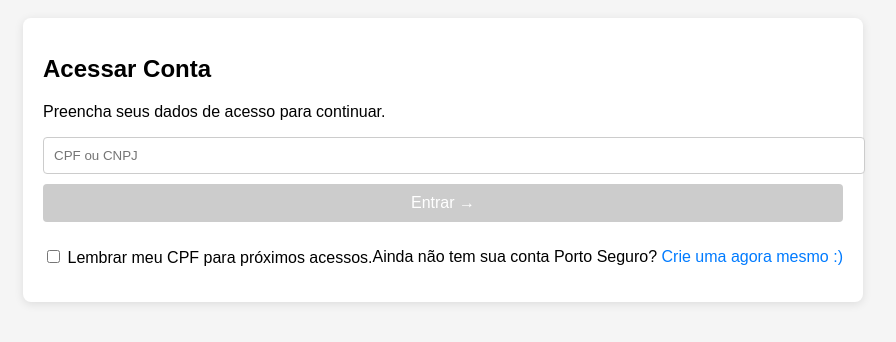
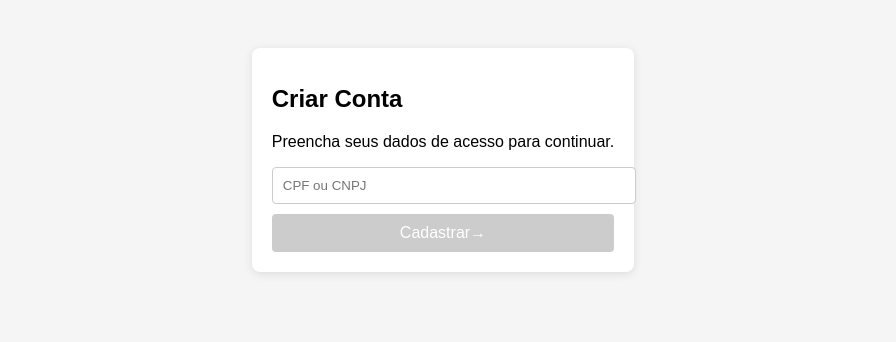
Before and after one commit to yunkbaza/HTML-CSS_Porto, a plain HTML site: page links/criar_conta.html in a window 1280 px wide. Shown: the part 240-582 px from the top of the page, without its empty margins (197-1093 px from the left). Drawn offline with Linux system fonts and the light colour scheme.

Commit message:
Links arrumados

```diff
--- a/links/criar_conta.html
+++ b/links/criar_conta.html
@@ -11,23 +11,17 @@
         crossorigin="anonymous" referrerpolicy="no-referrer" />
 </head>
 <body>
-    <form>
+<form>
     <div class="container">
         <div class="back-arrow">
 
         </div>
-        <h1>Acessar Conta</h1>
+        <h1>Criar Conta</h1>
         <p>Preencha seus dados de acesso para continuar.</p>
         <form>
             <input type="text" placeholder="CPF ou CNPJ">
-            <button type="button" disabled>Entrar <span class="button-icon">&rarr;</span></button>
+            <button type="button" disabled>Cadastrar<span class="button-icon">&rarr;</span></button>
         </form>
-        <div class="options">
-            <label>
-                <input type="checkbox"> Lembrar meu CPF para próximos acessos.
-            </label>
-            <p>Ainda não tem sua conta Porto Seguro?
-            <a href="#">Crie uma agora mesmo :)</a></p>
         </div>
     </div>
 </form>
```
Also changed, not shown: index.html (+1 -1 lines), links/area_cliente.html (renamed from links/acessar_conta.html, +1 -1 lines).
